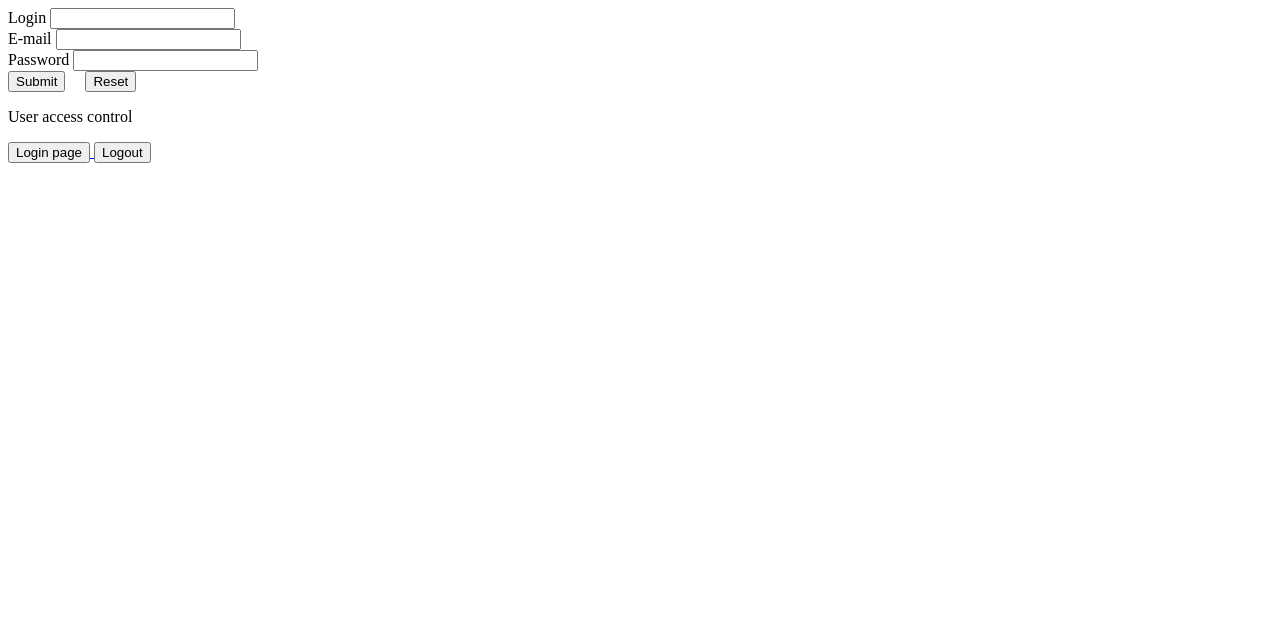
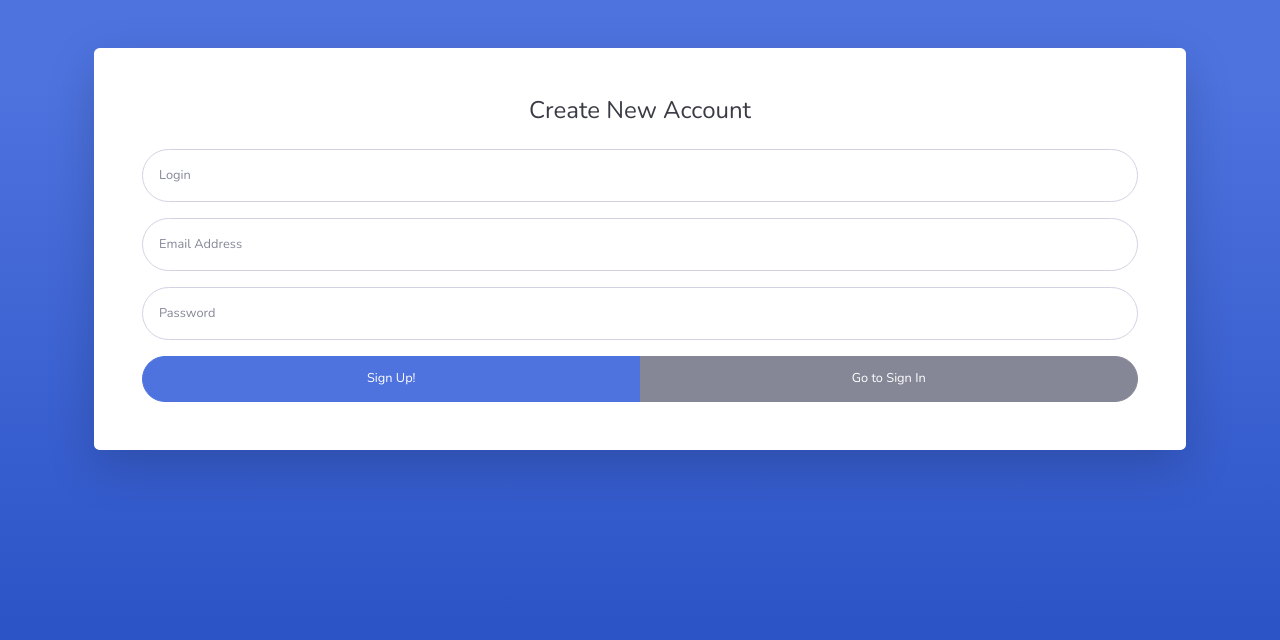
Before and after one commit to gregory-mac/webnetlab, a FastAPI app: page /auth/signup in a window 1280 px wide. Shown: the top 640 px of the page. Run offline with FastAPI, Linux system fonts and the light colour scheme; parts of the project's set-up code (start-up, migrations or seed data) failed here and were passed over; some libraries are stand-ins or nearby versions.

Commit message:
New signup

```diff
--- a/webnetlab/core/templates/signup.html
+++ b/webnetlab/core/templates/signup.html
@@ -1,29 +1,70 @@
-{% extends 'base.html' %}
+<!DOCTYPE html>
+<html lang="en">
 
-{% block title %}
-Sign Up
-{% endblock %}
+<head>
+    <meta charset="utf-8">
+    <meta name="viewport" content="width=device-width, initial-scale=1.0, shrink-to-fit=no">
 
-{% block body %}
-    <div class="container-fluid">
-        <div>
-            <form action="{{ signup_url}}" method="post">
-                    <div class="mb-3">
-                          <label for="login" class="form-label">Login</label>
-                          <input type="text" class="form-control" id="login" name="login">
+    <link rel="stylesheet" type="text/css" href={{ url_for("static", path="css/bootstrap/bootstrap.min.css") }}>
+    <link rel="stylesheet" type="text/css" href="https://fonts.googleapis.com/css?family=Nunito:200,200i,300,300i,400,400i,600,600i,700,700i,800,800i,900,900i&amp;display=swap">
+    <link rel="stylesheet" type="text/css" href={{ url_for("static", path="fonts/fontawesome-all.min.css") }}>
+    <link rel="stylesheet" type="text/css" href={{ url_for("static", path="css/style_form.css") }}>
+
+    <script src={{ url_for("static", path="js/jquery/jquery-3.6.0.min.js") }}></script>
+    <script src={{ url_for("static", path="js/bootstrap/bootstrap.min.js") }}></script>
+    <script src={{ url_for("static", path="js/theme.js") }}></script>
+
+    <title>Sign Up</title>
+</head>
+
+<body class="bg-gradient-primary">
+    <div class="container">
+        <div class="card shadow-lg o-hidden border-0 my-5">
+            <div class="card-body p-0">
+                <div class="row">
+                    <div class="col-lg-12 col-xl-12 offset-xl-0">
+                        <div class="p-5">
+                            <div class="text-center">
+                                <h4 class="text-dark mb-4">Create New Account</h4>
+                            </div>
+                            <form class="user" action="{{ signup_url}}" method="post">
+                                <div class="row mb-3">
+                                    <div class="col-sm-12 col-md-12 col-lg-12 col-xl-12">
+                                        <label for="login" class="form-label">Login</label>
+                                        <input class="form-control form-control-user" type="text" id="login" placeholder="Login" name="login">
+                                    </div>
+                                </div>
+                                <div class="mb-3">
+                                    <label for="email" class="form-label">E-mail</label>
+                                    <input class="form-control form-control-user" type="email" id="email" aria-describedby="emailHelp" placeholder="Email Address" name="email">
+                                </div>
+                                <div class="row mb-3">
+                                    <div class="col-sm-12 col-md-12 col-lg-12 col-xl-12">
+{#                                    <div class="col-sm-6 mb-3 mb-sm-0">#}
+                                        <label for="password" class="form-label" display="none">Password</label>
+                                        <input class="form-control form-control-user" type="password" id="password" placeholder="Password" name="password">
+{#                                    </div>#}
+                                        </div>
+{#                                    <div class="col-sm-6">#}
+{#                                        <input class="form-control form-control-user" type="password" id="exampleRepeatPasswordInput" placeholder="Repeat Password" name="password_repeat">#}
+{#                                    </div>#}
+                                </div>
+                                <div class="col-sm-12 col-md-12 col-lg-12 col-xl-12">
+                                    <div class="btn-group d-flex" role="group">
+                                        <button class="btn btn-primary d-block btn-user w-100" type="submit">Sign Up!</button>
+                                        <a class="btn btn-secondary d-block btn-user w-100" href={{ url_for("login_view") }} role="button">Go to Sign In</a>
+                                    </div>
+                                </div>
+                                <div style="margin: 0px;"></div>
+                            </form>
+                            <div class="text-center"></div>
+                            <div class="text-center"></div>
+                        </div>
                     </div>
-                    <div class="mb-3">
-                          <label for="email" class="form-label">E-mail</label>
-                          <input type="text" class="form-control" id="email" name="email">
-                    </div>
-                     <div class="mb-3">
-                          <label for="password" class="form-label">Password</label>
-                          <input type="text" class="form-control" id="password" name="password">
-                    </div>
-
-                    <input type="submit" class="btn btn-primary"> &nbsp;&nbsp;&nbsp;&nbsp;<input type="reset" class="btn btn-danger">
-               </form>
+                </div>
+            </div>
         </div>
     </div>
+</body>
 
-{% endblock %}
+</html>
```
